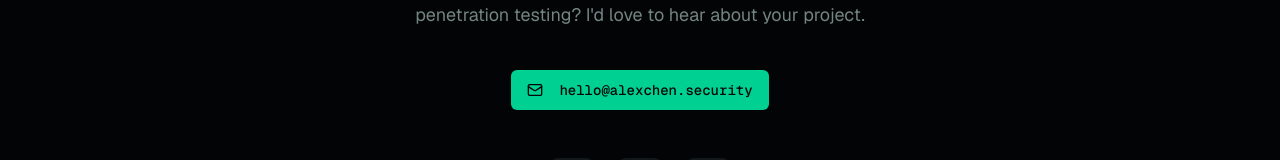
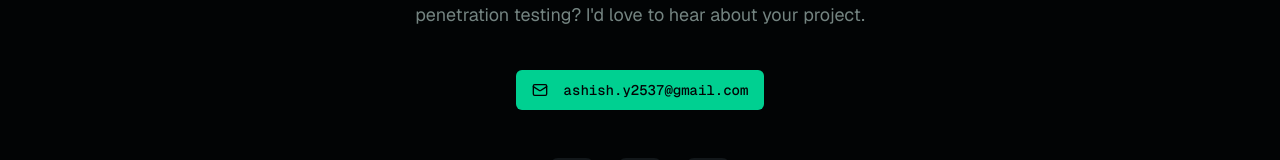
Before and after one commit to aaashium/aaashium-portfolio, a Next.js app: page / in a window 1280 px wide. Shown: the part 3164-3324 px from the top of the page. Built offline with nearby package versions, Linux system fonts and the light colour scheme.

Commit message:
feat: update contact email to ashish.y2537@gmail.com\n\nUpdated email address in contact section for new contact info.

```diff
--- a/components/contact-section.tsx
+++ b/components/contact-section.tsx
@@ -31,9 +31,9 @@ export function ContactSection() {
           className="bg-primary text-primary-foreground hover:bg-primary/90 font-mono mb-12"
           asChild
         >
-          <a href="mailto:hello@alexchen.security">
+          <a href="mailto:ashish.y2537@gmail.com">
             <Mail className="mr-2 h-5 w-5" />
-            hello@alexchen.security
+            ashish.y2537@gmail.com
           </a>
         </Button>
 
```
